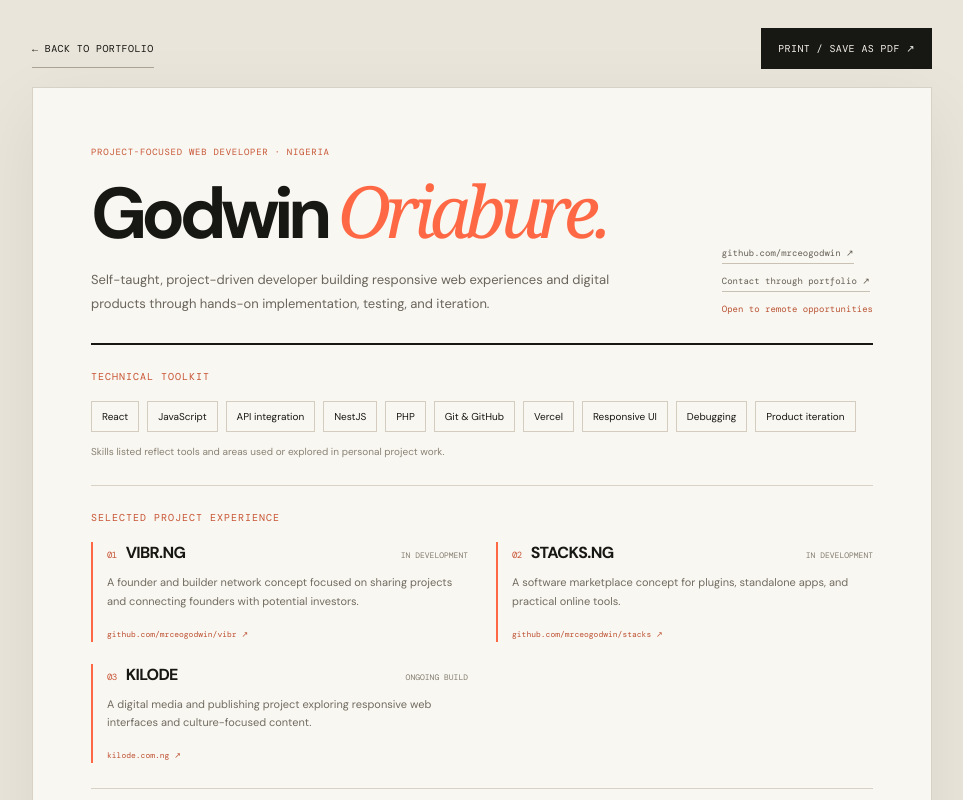
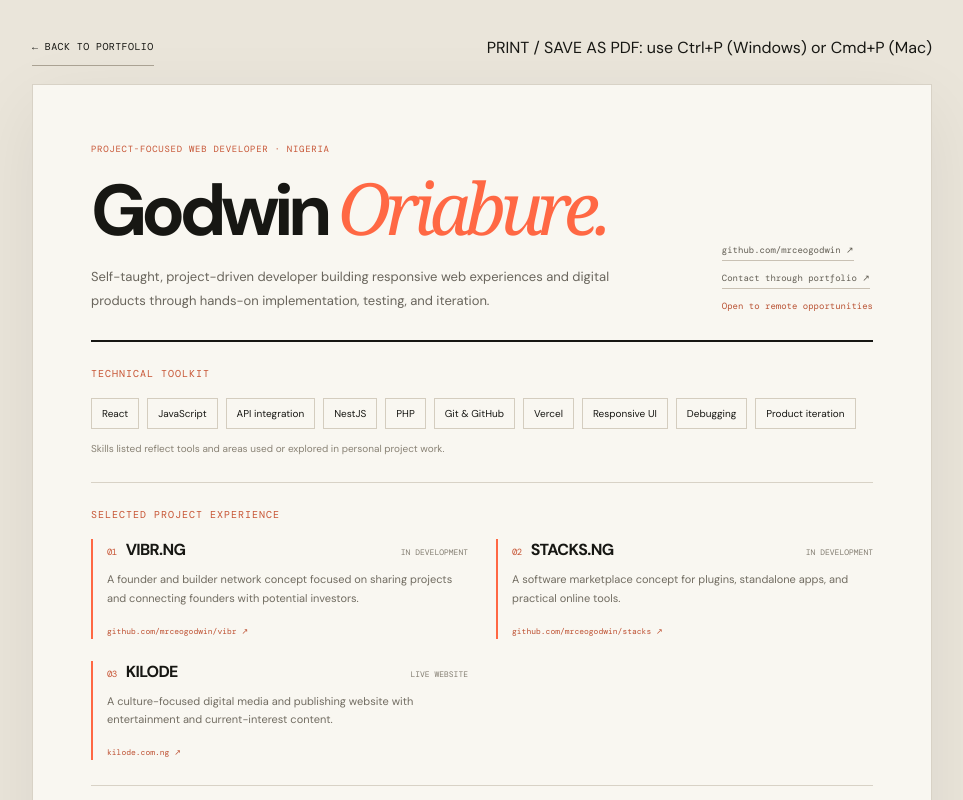
Before and after one commit to mrceogodwin/designbygodwin, a Next.js app: page /resume in a window 1280 px wide. Shown: the top 800 px of the page, without its empty margins (158-1121 px from the left). Built offline with nearby package versions, Linux system fonts and the light colour scheme; a web font is replaced by a local one.

Commit message:
Fix resume page prerender failure

```diff
--- a/app/resume/page.tsx
+++ b/app/resume/page.tsx
@@ -1,5 +1,4 @@
 import type { Metadata } from "next";
-import ResumeActions from "./resume-actions";
 
 export const metadata: Metadata = {
   title: "Resume — Godwin Oriabure",
@@ -23,9 +22,9 @@
   },
   {
     name: "KILODE",
-    status: "Ongoing build",
+    status: "Live website",
     description:
-      "A digital media and publishing project exploring responsive web interfaces and culture-focused content.",
+      "A culture-focused digital media and publishing website with entertainment and current-interest content.",
     href: "https://kilode.com.ng",
   },
 ];
@@ -33,7 +32,10 @@
 export default function ResumePage() {
   return (
     <main className="resume-page">
-      <ResumeActions />
+      <div className="resume-toolbar no-print">
+        <a href="/">← BACK TO PORTFOLIO</a>
+        <span>PRINT / SAVE AS PDF: use Ctrl+P (Windows) or Cmd+P (Mac)</span>
+      </div>
 
       <article className="resume-sheet">
         <header className="resume-header">
```
